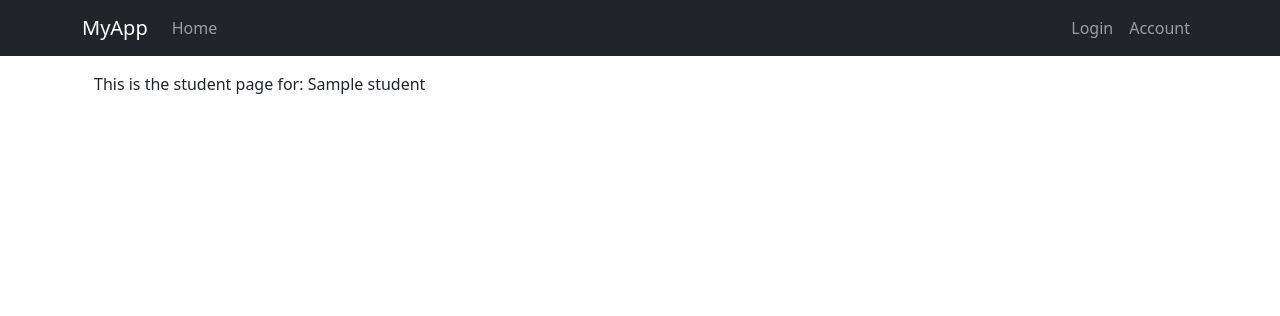
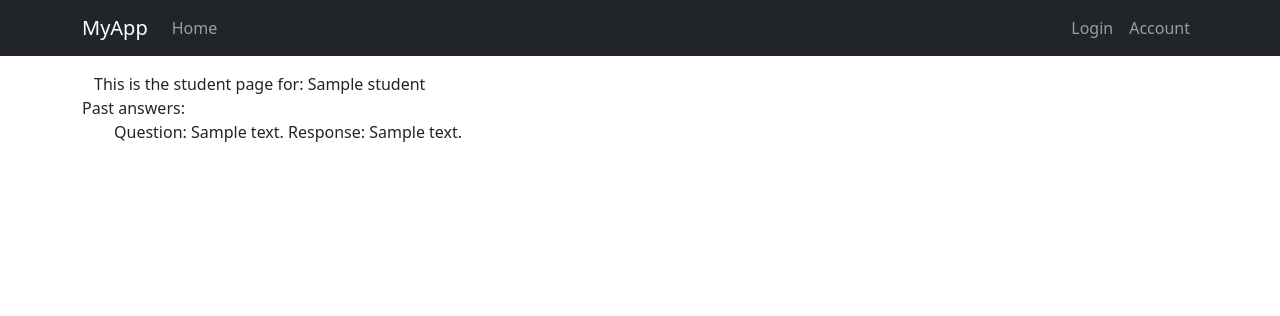
Before and after one commit to kesh2072/BUS-Group-10, a Flask app: template skeleton/app/templates/view_student.html in a window 1280 px wide. Shown: the top 316 px of the page. Run offline with Flask 3, Linux system fonts and the light colour scheme; the template is opened without the code that fills it: most values are stand-ins (such as "Sample title", 1, 10 or a date in 2020).

Commit message:
edited models.py to add relationship between questions and answers, and shows past form submissions on student pages

```diff
--- a/skeleton/app/models.py
+++ b/skeleton/app/models.py
@@ -108,6 +108,8 @@ class Question(db.Model):
     priority: so.Mapped[int] = so.mapped_column()
     label: so.Mapped[str] = so.mapped_column(sa.String(32))
 
+    answers: so.Mapped["Answer"] = relationship(back_populates="question")
+
     def get_id(self):
         return self.qid
 
@@ -129,6 +131,7 @@ class Answer(db.Model):
     content: so.Mapped[str] = so.mapped_column(sa.String(256))
 
     student: so.Mapped["Student"] = relationship(back_populates="answers")
+    question: so.Mapped["Question"] = relationship(back_populates="answers")
 
     def __repr__(self):
         return (f"Answer(form_number={self.form_number}, qid={self.qid}, uid={self.uid}, type={self.type}, "
--- a/skeleton/app/templates/view_student.html
+++ b/skeleton/app/templates/view_student.html
@@ -4,6 +4,14 @@
 <div class="container">
     This is the student page for: {{student.name}}
 </div>
+Past answers:
+{% for answer in student.answers %}
+<ul>
+    Question: {{ answer.question.text }}
+    Response: {{ answer }}
+</ul>
+
+{% endfor %}
 
 
 {% endblock %}
```
